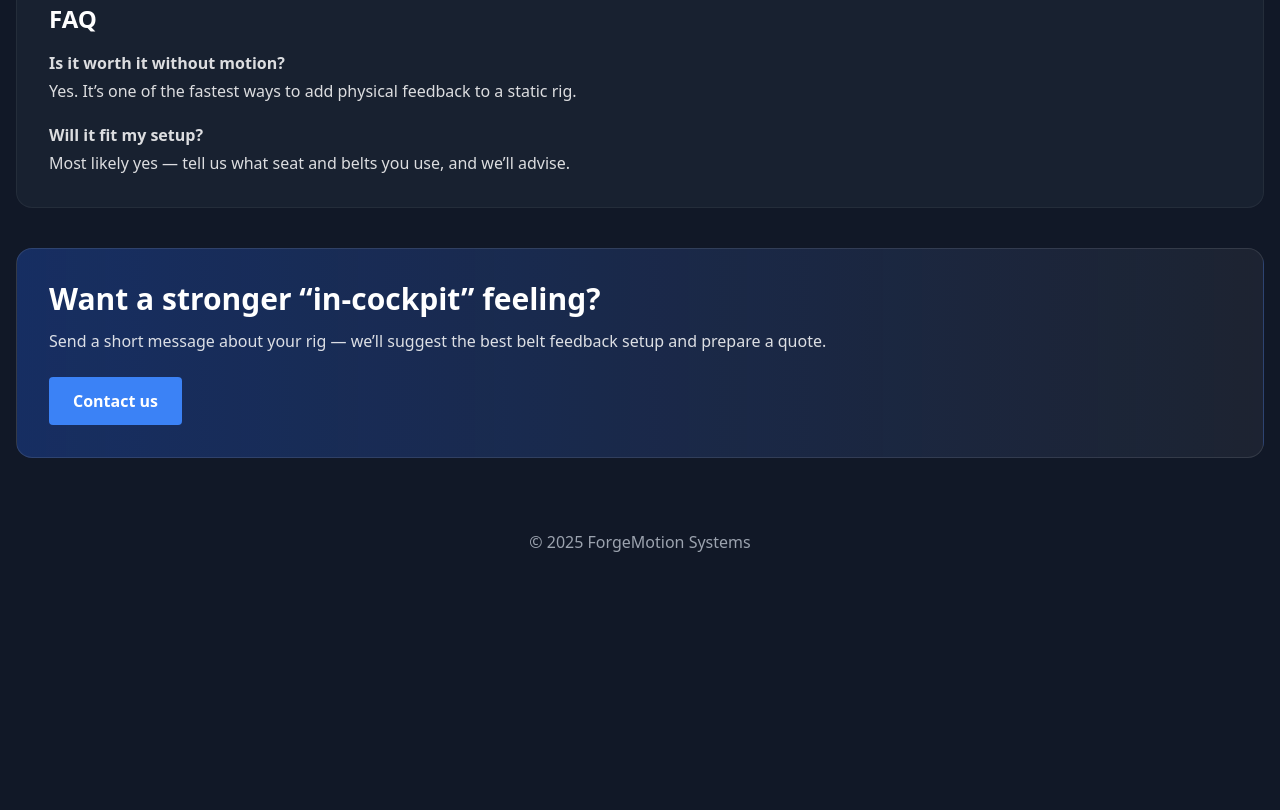
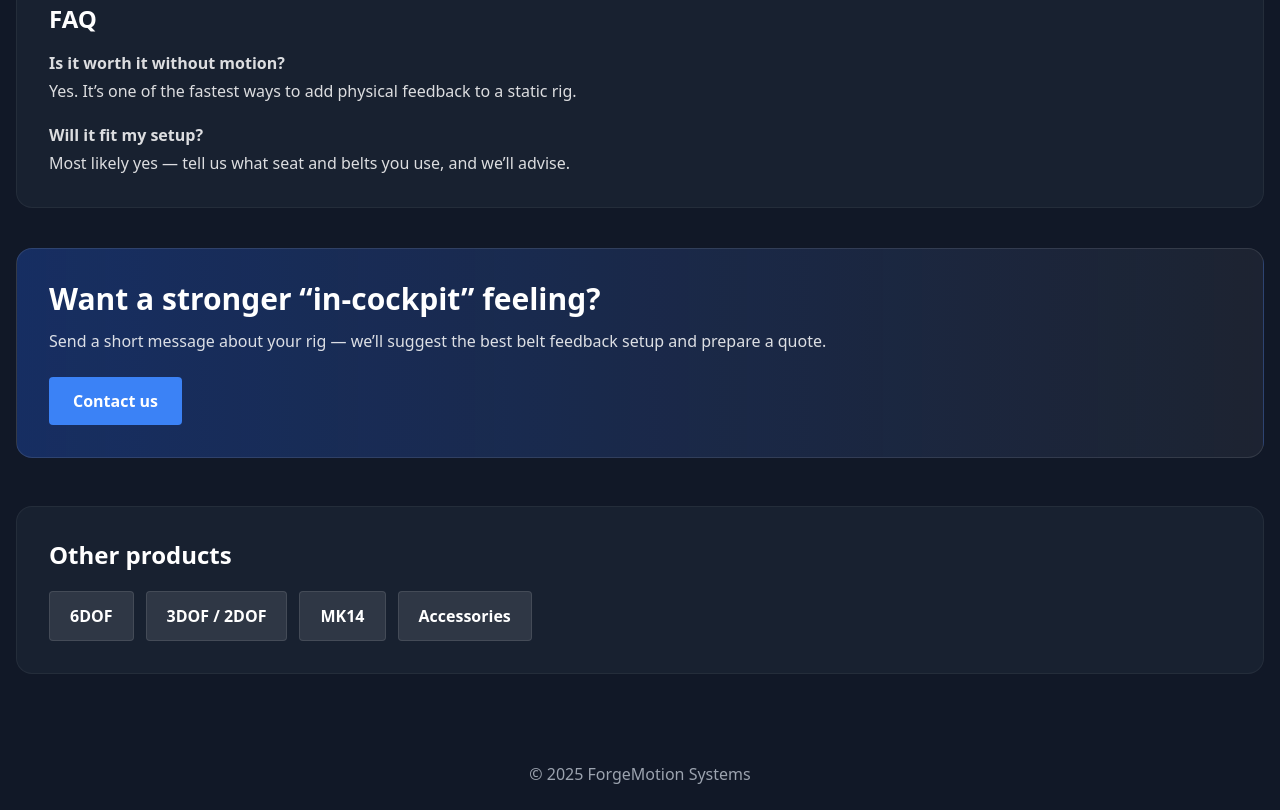
Before and after one commit to Lechtej/forgemotion-systems, a plain HTML site: page products-belt-tensioner.html in a window 1280 px wide. Shown: the part 734-1544 px from the top of the page. Before the commit the page ends 1312 px from the top, so only its background shows below. Drawn offline with nearby package versions, Linux system fonts and the light colour scheme.

Commit message:
Update products-belt-tensioner.html

```diff
--- a/products-belt-tensioner.html
+++ b/products-belt-tensioner.html
@@ -35,19 +35,14 @@
 
   <style>
     html { scroll-padding-top: 90px; }
-
-    .fade-in {
-      opacity: 0;
-      transform: translateY(16px);
-      animation: fadeInUp 0.9s forwards;
-    }
+    .fade-in { opacity: 0; transform: translateY(16px); animation: fadeInUp 0.9s forwards; }
     @keyframes fadeInUp { to { opacity: 1; transform: translateY(0); } }
   </style>
 </head>
 
 <body class="bg-gray-900 text-white font-sans">
 
-<!-- ===== HEADER (taki sam układ jak na indexie) ===== -->
+<!-- ===== HEADER (spójny) ===== -->
 <header class="bg-gray-800/90 backdrop-blur border-b border-white/5 fixed w-full z-10 shadow-md">
   <div class="container mx-auto px-4 py-3 flex items-center justify-between gap-4">
     <a href="/index.html#products" class="flex items-center" aria-label="Go to products">
@@ -199,6 +194,19 @@
          data-pl="Skontaktuj się"></a>
     </div>
   </section>
+
+  <!-- Other products -->
+  <section class="container mx-auto px-4 pb-16">
+    <div class="bg-gray-800/60 border border-white/5 rounded-2xl p-8">
+      <h2 class="text-2xl font-bold mb-5" data-en="Other products" data-pl="Pozostałe produkty"></h2>
+      <div class="flex flex-wrap gap-3">
+        <a class="bg-white/10 hover:bg-white/15 border border-white/10 px-5 py-3 rounded font-semibold" href="/products-6dof.html">6DOF</a>
+        <a class="bg-white/10 hover:bg-white/15 border border-white/10 px-5 py-3 rounded font-semibold" href="/products-3dof.html">3DOF / 2DOF</a>
+        <a class="bg-white/10 hover:bg-white/15 border border-white/10 px-5 py-3 rounded font-semibold" href="/products-mk14.html">MK14</a>
+        <a class="bg-white/10 hover:bg-white/15 border border-white/10 px-5 py-3 rounded font-semibold" href="/products-accessories.html" data-en="Accessories" data-pl="Akcesoria"></a>
+      </div>
+    </div>
+  </section>
 </main>
 
 <footer class="bg-gray-900 py-6 text-center text-gray-400">
@@ -211,12 +219,24 @@
       title: "Seat Belt Tensioner – ForgeMotion Systems",
       description: "Seat belt tensioner for simulator rigs. Feel braking and acceleration through real belt feedback.",
       keywords: "seat belt tensioner, simulator belt feedback, sim racing immersion, ForgeMotion Systems",
+      ogTitle: "Seat Belt Tensioner – ForgeMotion Systems",
+      ogDescription: "Feel braking and acceleration through physical belt feedback.",
+      ogImage: "https://forgemotionsystems.com/images/og-en.jpg",
+      twitterTitle: "Seat Belt Tensioner – ForgeMotion Systems",
+      twitterDescription: "Feel braking and acceleration through physical belt feedback.",
+      twitterImage: "https://forgemotionsystems.com/images/twitter-en.jpg",
       canonical: "https://forgemotionsystems.com/products-belt-tensioner"
     },
     pl: {
       title: "Napinacz pasów – ForgeMotion Systems",
       description: "Napinacz pasów do symulatorów. Poczuj hamowanie i przyspieszenie dzięki fizycznemu napięciu pasów.",
       keywords: "napinacz pasów, pasy do symulatora, sim racing immersja, ForgeMotion Systems",
+      ogTitle: "Napinacz pasów – ForgeMotion Systems",
+      ogDescription: "Poczuj hamowanie i przyspieszenie dzięki fizycznemu napięciu pasów.",
+      ogImage: "https://forgemotionsystems.com/images/og-pl.jpg",
+      twitterTitle: "Napinacz pasów – ForgeMotion Systems",
+      twitterDescription: "Poczuj hamowanie i przyspieszenie dzięki fizycznemu napięciu pasów.",
+      twitterImage: "https://forgemotionsystems.com/images/twitter-pl.jpg",
       canonical: "https://forgemotionsystems.com/products-belt-tensioner"
     }
   };
@@ -253,10 +273,23 @@
   function updateMetaTags(lang) {
     const data = metaData[lang];
     document.title = data.title;
+
     setMetaTag("description", data.description, "name");
     setMetaTag("keywords", data.keywords, "name");
     setMetaTag("author", "ForgeMotion Systems", "name");
+
     setCanonical(data.canonical);
+
+    setMetaTag("og:title", data.ogTitle, "property");
+    setMetaTag("og:description", data.ogDescription, "property");
+    setMetaTag("og:image", data.ogImage, "property");
+    setMetaTag("og:url", data.canonical, "property");
+    setMetaTag("og:type", "website", "property");
+
+    setMetaTag("twitter:title", data.twitterTitle, "name");
+    setMetaTag("twitter:description", data.twitterDescription, "name");
+    setMetaTag("twitter:image", data.twitterImage, "name");
+    setMetaTag("twitter:card", "summary_large_image", "name");
   }
 
   function setLanguage(lang) {
```
